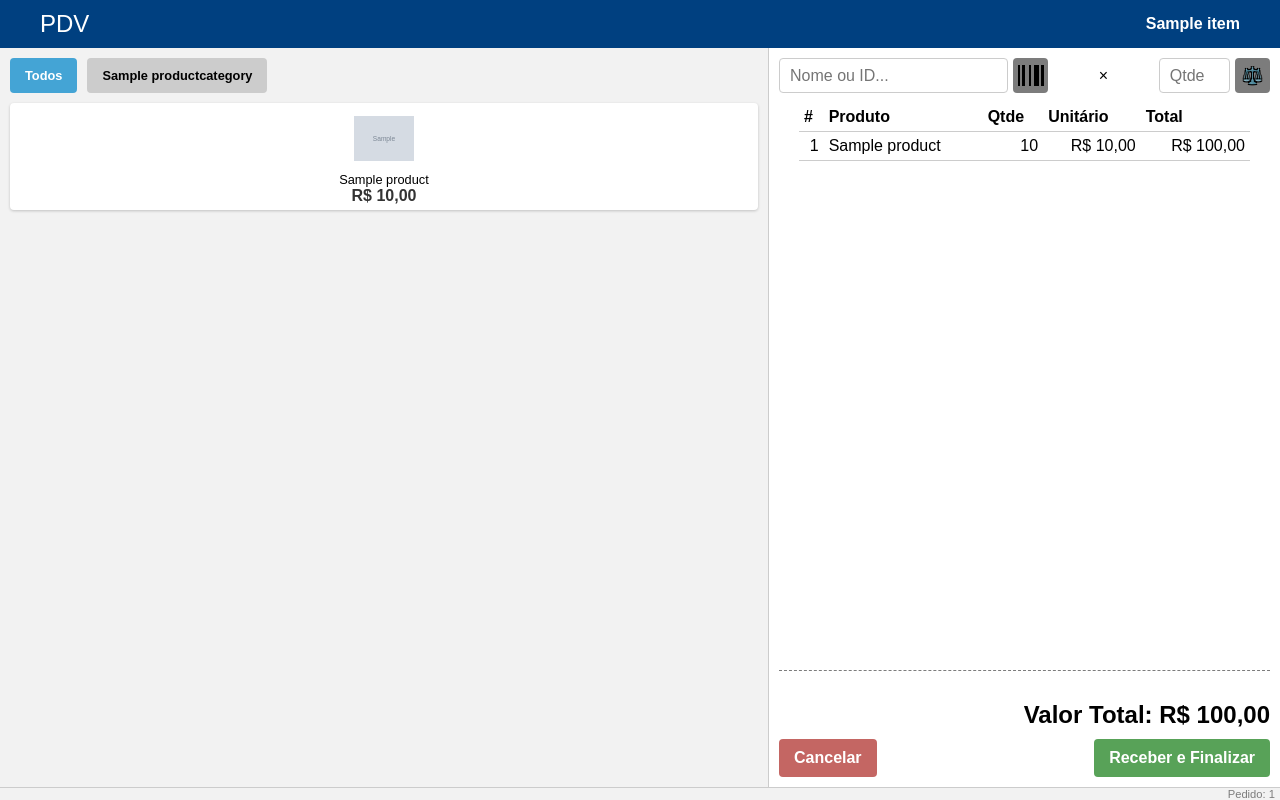
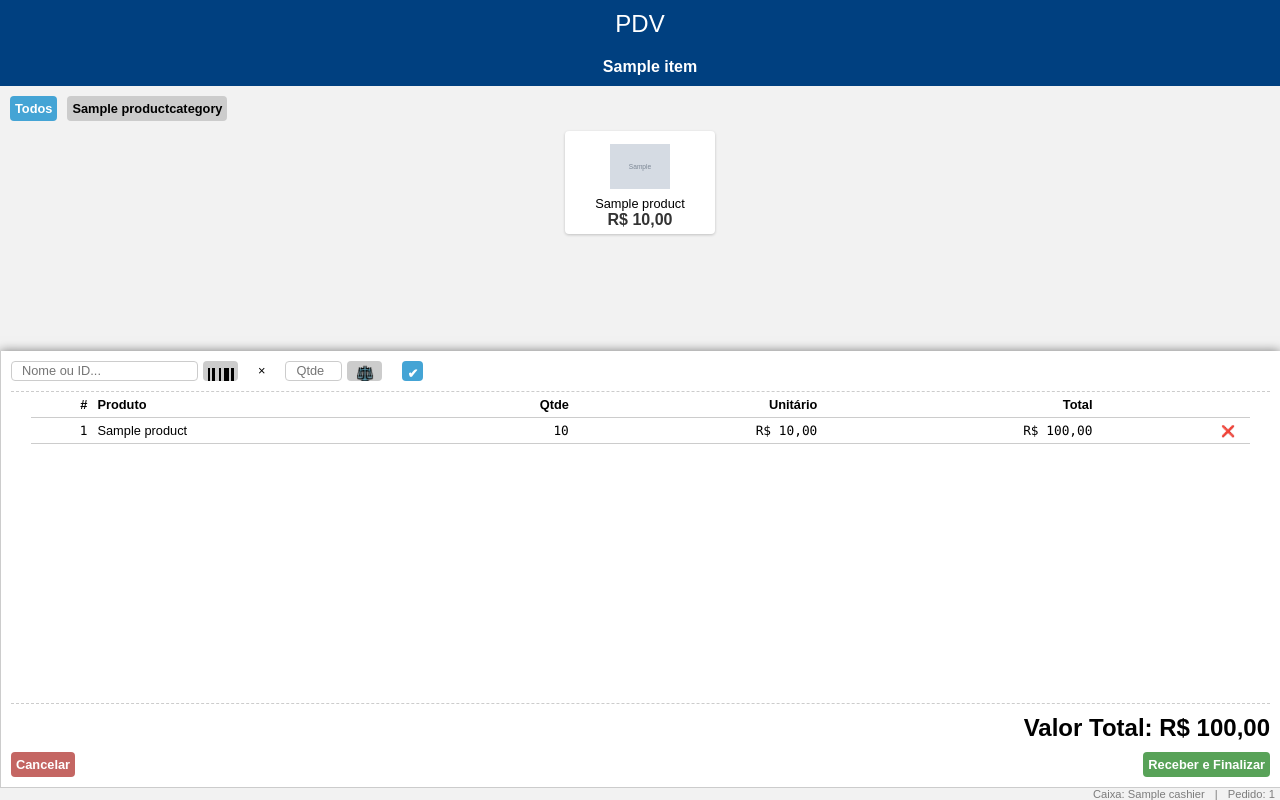
Before and after one commit to emidiodotcom/es-pdv, a Django app: template templates/order.html in a window 1280 px wide. Run offline with Django 5.2, Linux system fonts and the light colour scheme; tables that the repository leaves empty hold one stand-in row (values such as "Sample post"); the template is opened without the code that fills it: values that come from a table or form of the project are taken from there, most other values are stand-ins (such as "Sample title", 1, 10 or a date in 2020); grey boxes marked "Sample" are stand-in pictures.

Commit message:
Finish order products operations

```diff
--- a/pdv/forms.py
+++ b/pdv/forms.py
@@ -29,14 +29,6 @@ class AddProductForm(forms.Form):
             item.save()
 
 
-class RemoveProductForm(forms.Form):
-    item_id = forms.IntegerField(widget=forms.HiddenInput())
-
-    def save(self, order):
-        item = get_object_or_404(OrderProduct, pk=self.cleaned_data['item_id'], order=order)
-        item.delete()
-
-
 class UpdateQuantityForm(forms.Form):
     item_id = forms.IntegerField(widget=forms.HiddenInput())
     quantity = forms.IntegerField(min_value=0, label='Quantidade')
--- a/static/style.css
+++ b/static/style.css
@@ -79,7 +79,7 @@ button.accept,
   color: #ffffff;
 }
 
-label, input, select, button {
+input {
   font-size: 1rem;
 }
 
@@ -120,7 +120,6 @@ dialog {
 
 .messages dialog button {
   width: 150px;
-  font-size: 0.8rem;
   overflow: hidden;
   text-overflow: ellipsis;
 }
@@ -152,32 +151,35 @@ section.product-pane {
   overflow-y: scroll;
 }
 
-.categories {
+.product-pane .categories {
   display: flex;
   flex-wrap: wrap;
   gap: 10px;
 }
 
-.categories button {
+.product-pane .categories button {
   background-color: #cccccc;
   color: #000000;
-  font-size: 0.8rem;
 }
 
-.categories button.active {
+.product-pane .categories button.active {
   background-color: #44a4d5;
   color: #ffffff;
 }
 
-.products {
+.product-pane .products {
   display: flex;
   flex-wrap: wrap;
+  justify-content: center;
   gap: 10px;
 }
 
-.product {
-  flex: 1;
-  min-width: 150px;
+.product-pane .product {
+  flex: 0 150px;
+  display: flex;
+  flex-direction: column;
+  justify-content: space-between;
+  align-items: center;
   padding: 5px;
   border-radius: 4px;
   box-shadow: 0 1px 3px rgb(0 0 0 / 20%);
@@ -186,15 +188,15 @@ section.product-pane {
   background-color: #ffffff;
 }
 
-.product img {
+.product-pane .product img {
   width: 60px;
   height: 60px;
   object-fit: contain;
 }
 
-.product-name {
+.product-pane .product-name {
+  overflow: hidden;
   font-size: 0.8rem;
-  overflow: hidden;
   text-overflow: ellipsis;
 }
 
@@ -216,9 +218,8 @@ section.order-pane {
 
 #product-select {
   display: flex;
-  gap: 10px;
+  gap: 20px;
   height: 35px;
-  justify-content: space-between;
   align-items: center;
 }
 
@@ -226,6 +227,16 @@ section.order-pane {
   display: flex;
   gap: 5px;
   height: 100%;
+}
+
+#product-select button {
+  background-color: #cccccc;
+  color: #000000;
+}
+
+#product-select button.accept {
+  background-color: #44a4d5;
+  color: #ffffff
 }
 
 #product-select button.icon {
@@ -252,8 +263,9 @@ section.order-pane {
   flex: 1;
   overflow: auto;
   padding: 0 20px;
-  margin-bottom: 20px;
-  border-bottom: 1px dashed #7c7c7c;
+  margin: 20px 0;
+  border-top: 1px dashed #cccccc;
+  border-bottom: 1px dashed #cccccc;
 }
 
 #order table {
@@ -261,24 +273,39 @@ section.order-pane {
   border-collapse: collapse;
 }
 
-#order table .numeric {
+#order table .numeric,
+#order table td:has(button) {
   text-align: right;
+}
+
+#order table td.numeric {
+  font-family: Consolas, monospace;
 }
 
 #order table th,
 #order table td {
   padding: 5px;
+  max-width: 30ch;
   text-align: left;
   border-bottom: 1px solid #cccccc;
+  white-space: nowrap;
+  overflow: hidden;
+  text-overflow: ellipsis;
 }
 
-.total {
-  font-size: 1.5rem;
+#order table button {
+  background-color: transparent;
+  padding: 0 10px;
+  font-size: 0.7rem;
+}
+
+.order-pane .total {
+  font-size: 2rem;
   font-weight: bold;
   text-align: right;
 }
 
-.actions {
+.order-pane .actions {
   display: flex;
   justify-content: space-between;
 }
@@ -287,11 +314,64 @@ footer.order {
   display: flex;
   justify-content: flex-end;
   align-items: center;
+  gap: 10px;
   padding: 0 5px;
   font-size: 0.7rem;
   border-top: 1px solid #cccccc;
   background-color: #f2f2f2;
   color: #7c7c7c;
+}
+
+@media (max-width: 1280px) {
+  header {
+    flex-direction: column;
+    gap: 20px;
+    padding: 10px;
+  }
+
+  main {
+    flex-direction: column;
+  }
+
+  section.product-pane {
+    width: 100%;
+    height: 60%;
+    padding: 10px;
+  }
+
+  section.order-pane {
+    box-shadow: 0 0 10px rgb(0 0 0 / 50%);
+    width: 100%;
+    height: 100%;
+  }
+
+  #product-select,
+  #product-select input {
+    height: 20px;
+    font-size: 0.8rem;
+    overflow: hidden;
+  }
+
+  button {
+    padding: 5px;
+  }
+
+  #order {
+    margin: 0;
+  }
+}
+
+@media (max-width: 1600px) {
+  .messages dialog button,
+  button,
+  .product-pane .categories button,
+  #order table {
+    font-size: 0.8rem;
+  }
+
+  .order-pane .total {
+    font-size: 1.5rem;
+  }
 }
 
 section.login {
@@ -301,6 +381,7 @@ section.login {
   width: 100%;
   gap: 60px;
   padding: 100px;
+  overflow: auto;
 }
 
 .login form {
--- a/templates/order.html
+++ b/templates/order.html
@@ -11,7 +11,7 @@
       Todos
     </button>
     {% for cat in product_categories %}
-      <button onclick="filterProducts('{{ cat.id }}')">{{ cat.name }}</button>
+    <button onclick="filterProducts('{{ cat.id }}')">{{ cat.name }}</button>
     {% endfor %}
   </div>
 
@@ -20,14 +20,10 @@
     <div class="product" onclick="addProduct('{{ prod.id }}')"
         data-id="{{ prod.id }}"
         data-category="{{ prod.category.id }}"
-        title="({{ prod.id }}) {{ prod.name }}">
-      <img
-      {% if prod.image %}
-          src="{{ prod.image.url }}"
-      {% else %}
-          src="/media/default-product.png"
-      {% endif %}
-          alt="[{{ prod.name }}]">
+        title="{{ prod.id }} - {{ prod.name }} ({{ prod.category }})">
+      <img{% if prod.image %} src="{{ prod.image.url }}"
+      {% else %} src="/media/default-product.png"
+      {% endif %}    alt="[{{ prod.name }}]">
       <div class="product-name">{{ prod.name }}</div>
       <div class="product-price">R$ {{ prod.price }}</div>
     </div>
@@ -63,30 +59,40 @@
         ⚖️
       </button>
     </div>
+
+    <button title="Adicionar produto" class="accept"
+        onclick="addProductWithSearch()">
+      ✔
+    </button>
   </div>
 
   <div id="order">
     <table>
       <thead>
         <tr>
-          <th>#</th>
+          <th class="numeric">#</th>
           <th>Produto</th>
-          <th>Qtde</th>
-          <th>Unitário</th>
-          <th>Total</th>
+          <th class="numeric">Qtde</th>
+          <th class="numeric">Unitário</th>
+          <th class="numeric">Total</th>
+          <th></th>
         </tr>
       </thead>
       <tbody>
         {% for item in order.products.all %}
-        <tr>
+        <tr title="{{ item.product.id }} - {{ item.product.name }} ({{ item.product.category }})">
           <td class="numeric">{{ forloop.counter }}</td>
           <td>{{ item.product.name }}</td>
           <td class="numeric">{{ item.quantity }}</td>
           <td class="numeric">R$ {{ item.product.price }}</td>
           <td class="numeric">R$ {{ item.subtotal }}</td>
+          <td>
+            <button title="Remover produto" type="button"
+                onclick="removeProduct('{{ item.id }}')">❌</button>
+          </td>
         </tr>
         {% empty %}
-        <tr><td colspan="5">Nenhum item no pedido</td></tr>
+        <tr><td colspan="6">Nenhum item no pedido</td></tr>
         {% endfor %}
       </tbody>
     </table>
@@ -106,6 +112,12 @@
 </main>
 
 <footer class="order">
+  <span>
+    Caixa: {{ cashier.name }}
+  </span>
+
+  &vert;
+
   <span>
   {% if order %}
     Pedido: {{ order.id }}
@@ -128,11 +140,11 @@
 
 <script>
 function filterProducts(categoryId, newActive=event.target) {
-  const buttons = document.querySelectorAll('.categories button');
+  const buttons = document.querySelectorAll('.product-pane .categories button');
   buttons.forEach(btn => btn.classList.remove('active'));
   newActive.classList.add('active');
 
-  const products = document.querySelectorAll('.product');
+  const products = document.querySelectorAll('.product-pane .product');
   products.forEach(p => {
     if (categoryId === 'all' || categoryId === p.dataset.category) {
       p.style.display = 'block';
@@ -144,7 +156,7 @@ function filterProducts(categoryId, newActive=event.target) {
 
 function searchProducts() {
   const query = document.getElementById('search-products').value.toLowerCase();
-  const products = document.querySelectorAll('.product');
+  const products = document.querySelectorAll('.product-pane .product');
 
   filterProducts('all', document.getElementById('all-products-category'));
 
@@ -166,29 +178,62 @@ function searchProducts() {
   }
 }
 
-function addProduct(productId) {
+function addProduct(productId, quantity) {
+  if (!quantity)
+    quantity = prompt("Quantidade:");
+  if (quantity === null)
+    return;
+  quantity = quantity >= 1 ? quantity : 1;
   const form = document.createElement('form');
   form.method = 'POST';
   form.style.display = 'none';
   form.innerHTML = '{% csrf_token %}' +
                    '<input type="hidden" name="product" value="' + productId + '">' +
-                   '<input type="hidden" name="quantity" value="1">' +
+                   '<input type="hidden" name="quantity" value="' + quantity + '">' +
                    '<input type="hidden" name="action" value="add_product">';
   document.body.appendChild(form);
   form.submit();
 }
 
+function addProductWithQuantity(productId) {
+  const quantity = document.getElementById('product-quantity').value;
+  addProduct(productId, quantity);
+}
+
+function addProductWithSearch() {
+  const visibleProducts = Array.from(document.querySelectorAll('.product-pane .product'))
+      .filter(p => p.style.display !== 'none');
+  if (visibleProducts.length === 1) {
+    const productId = visibleProducts[0].dataset.id;
+    addProductWithQuantity(productId);
+  }
+}
+
 document.getElementById('search-products').addEventListener('keydown', (e) => {
   if (e.key === 'Enter') {
-    const visibleProducts = Array.from(document.querySelectorAll('.product'))
-        .filter(p => p.style.display !== 'none');
-
-    if (visibleProducts.length === 1) {
-      const productId = visibleProducts[0].dataset.id;
-      addProduct(productId);
-    }
+    addProductWithSearch();
   }
 });
+
+document.getElementById('product-quantity').addEventListener('keydown', (e) => {
+  if (e.key === 'Enter') {
+    addProductWithSearch();
+  }
+});
+
+function removeProduct(productId) {
+  if (confirm('Remover este item do pedido?')) {
+    const form = document.createElement('form');
+    form.method = 'POST';
+    form.style.display = 'none';
+    form.innerHTML = '{% csrf_token %}' +
+                     '<input type="hidden" name="item_id" value="' + productId + '">' +
+                     '<input type="hidden" name="quantity" value="0">' +
+                     '<input type="hidden" name="action" value="update_quantity">';
+    document.body.appendChild(form);
+    form.submit();
+  }
+}
 
 function cancelOrder() {
   if(confirm('Deseja realmente cancelar o pedido?')) {
@@ -210,5 +255,4 @@ function hidePayment() {
   document.getElementById('payment-dialog').close();
 }
 </script>
-
 {% endblock content %}
```
Also changed, not shown: pdv/views.py (+0 -7 lines), templates/base.html (+3 -5 lines), README.md (added), readme.txt (deleted), 4 other files.
